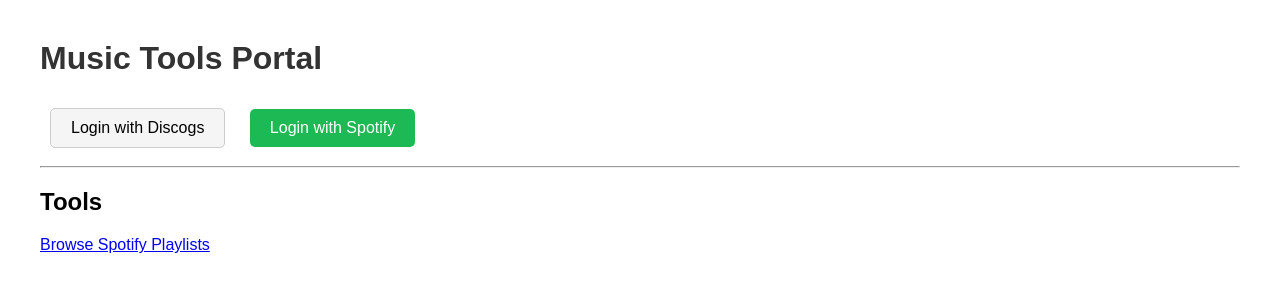
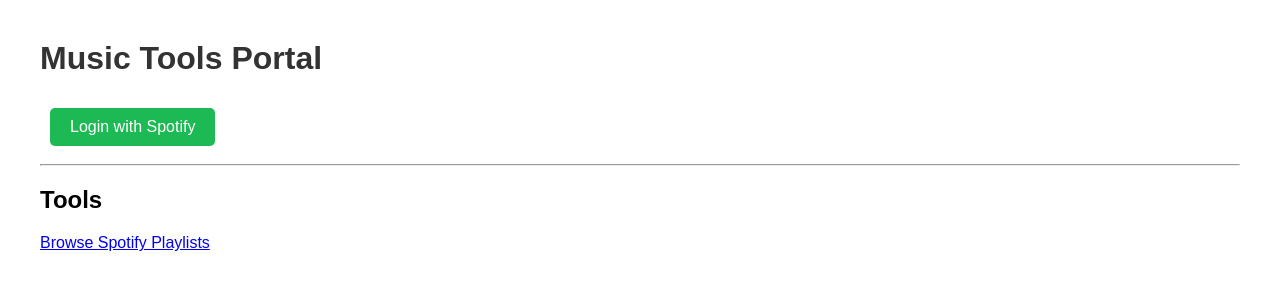
Before and after one commit to EthanRockss/DiscogSpotify, a Flask app: page / in a window 1280 px wide. Shown: the top 300 px of the page. Run offline with Flask 3, Linux system fonts and the light colour scheme.

Commit message:
Remove discogs API

```diff
--- a/main.py
+++ b/main.py
@@ -1,5 +1,4 @@
 import os
-import discogs_client
 import spotipy
 from flask import Flask, redirect, request, session, url_for, render_template
 from flask_session import Session
@@ -25,11 +24,6 @@ app.config["SESSION_PERMANENT"] = False
 app.config["SESSION_USE_SIGNER"] = True
 Session(app)  # initialize server-side session
 
-# --- Discogs credentials ---
-DISCOGS_CONSUMER_KEY = os.getenv("DISCOGS_CONSUMER_KEY")
-DISCOGS_CONSUMER_SECRET = os.getenv("DISCOGS_CONSUMER_SECRET")
-USER_AGENT = "DiscogsSpotifyApp/0.1"
-
 # --- Spotify credentials ---
 SPOTIFY_REDIRECT_URI = "http://127.0.0.1:5000/spotify_callback"
 SCOPE = "playlist-read-private playlist-read-collaborative"
@@ -40,80 +34,15 @@ sp_oauth = SpotifyOAuth(
     scope=SCOPE
 )
 
-# --- Temporary server-side storage for Discogs request tokens ---
-# Key: request_token, Value: request_secret
-temp_tokens = {}
-
-# --- Helper function ---
-def get_discogs_client(token=None, secret=None):
-    return discogs_client.Client(
-        USER_AGENT,
-        consumer_key=DISCOGS_CONSUMER_KEY,
-        consumer_secret=DISCOGS_CONSUMER_SECRET,
-        token=token,
-        secret=secret,
-    )
-
 # --- Portal page ---
 @app.route("/")
 def index():
-    discogs_logged_in = "discogs" in session
     spotify_logged_in = "spotify" in session
 
     return render_template(
         "index.html",
-        discogs_logged_in=discogs_logged_in,
         spotify_logged_in=spotify_logged_in
     )
-
-# --- Discogs OAuth login ---
-@app.route("/login")
-def login():
-    d = discogs_client.Client(
-        USER_AGENT,
-        consumer_key=DISCOGS_CONSUMER_KEY,
-        consumer_secret=DISCOGS_CONSUMER_SECRET,
-    )
-    request_token, request_secret, auth_url = d.get_authorize_url(
-        callback_url="http://127.0.0.1:5000/callback"
-    )
-
-    # Store request secret in server-side dict
-    temp_tokens[request_token] = request_secret
-
-    return redirect(auth_url)
-
-# --- Discogs OAuth callback ---
-@app.route("/callback")
-def callback():
-    oauth_token = request.args.get("oauth_token")
-    verifier = request.args.get("oauth_verifier")
-
-    if not oauth_token or not verifier:
-        return "Missing oauth_token or oauth_verifier", 400
-
-    request_secret = temp_tokens.pop(oauth_token, None)
-    if not request_secret:
-        return "Request token not found or expired", 400
-
-    d = discogs_client.Client(
-        USER_AGENT,
-        consumer_key=DISCOGS_CONSUMER_KEY,
-        consumer_secret=DISCOGS_CONSUMER_SECRET,
-        token=oauth_token,
-        secret=request_secret
-    )
-
-    access_token, access_secret = d.get_access_token(verifier)
-
-    # Store namespaced data in server-side session
-    session["discogs"] = {
-        "token": access_token,
-        "secret": access_secret
-    }
-
-    # Redirect back to portal
-    return redirect(url_for("index"))
 
 # --- Spotify OAuth login ---
 @app.route("/spotify_login")
--- a/requirements.txt
+++ b/requirements.txt
@@ -1,4 +1,3 @@
 Flask==3.1.2
 Flask-Session==0.8.0
 spotipy==2.25.2
-python3-discogs-client==2.8
--- a/templates/index.html
+++ b/templates/index.html
@@ -14,7 +14,6 @@
             text-decoration: none;
             border-radius: 5px;
         }
-        .login-buttons a.discogs { background-color: #f5f5f5; color: #000; border: 1px solid #ccc; }
         .tools a { display: block; margin: 5px 0; }
     </style>
 </head>
@@ -22,11 +21,6 @@
     <h1>Music Tools Portal</h1>
 
     <div class="login-buttons">
-        {% if discogs_logged_in %}
-            <p>Discogs logged in ✅</p>
-        {% else %}
-            <a href="{{ url_for('login') }}" class="discogs">Login with Discogs</a>
-        {% endif %}
 
         {% if spotify_logged_in %}
             <p>Spotify logged in ✅</p>
```
